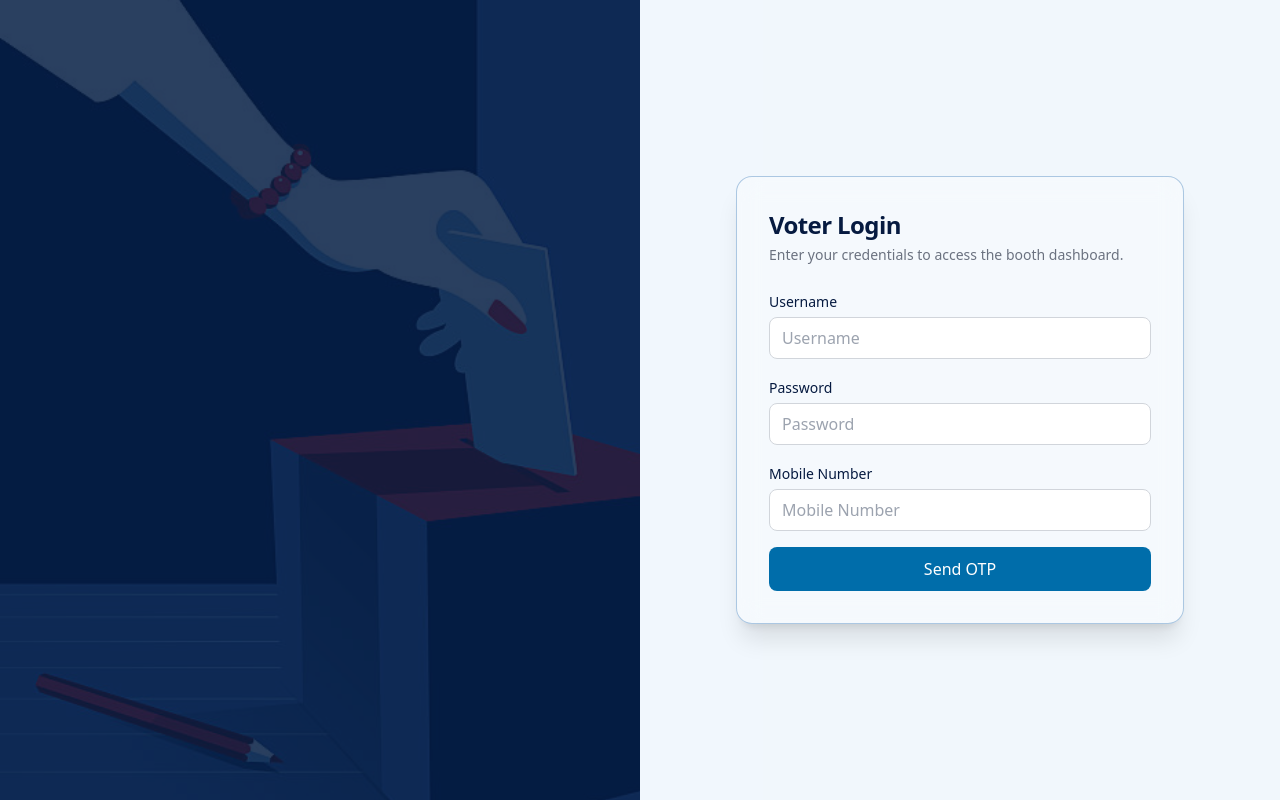
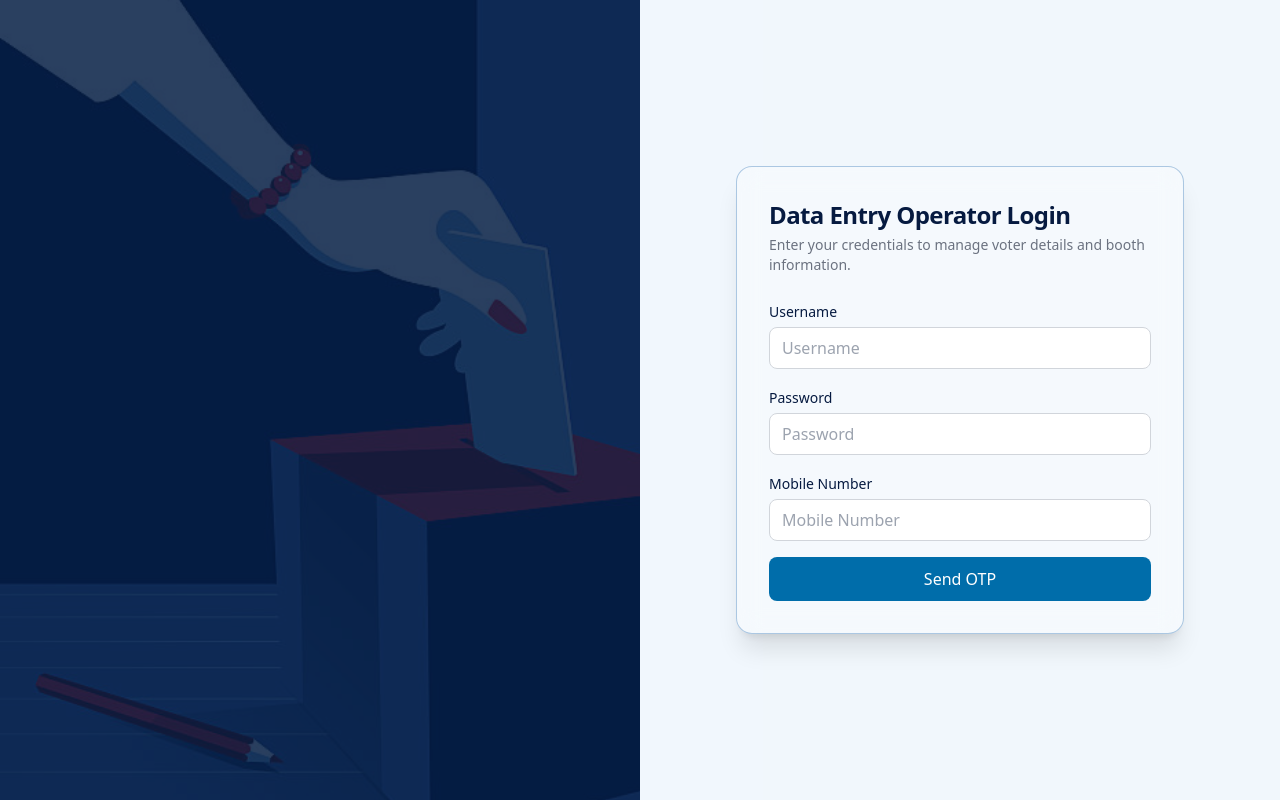
Before and after one commit to meghabchandran/2023-2027_BATCH_CSD334_04_VOTER_VERIFICATION_SYSTEM, a React (Vite) app in the folder my-react-app/: page /login-data-entry in a window 1280 px wide. Built offline with nearby package versions, Linux system fonts and the light colour scheme.

Commit message:
login changes

```diff
--- a/my-react-app/src/pages/DataEntryLogin.jsx
+++ b/my-react-app/src/pages/DataEntryLogin.jsx
@@ -37,7 +37,7 @@ function Login() {
 
       if (res.ok) {
         localStorage.setItem("role", data.role);
-        navigate("/data-entry-dashboard"); // Redirect to data entry dashboard
+        navigate("/add-details"); // Redirect to data entry dashboard
       } else {
         setError(data.detail || "Invalid OTP or login failed");
         setSuccessMsg("");
@@ -96,10 +96,10 @@ function Login() {
         {/* Foreground content */}
         <div className="relative z-10 max-w-sm text-left px-12 animate-slideUp">
           <h1 className="text-4xl font-bold tracking-tight text-white">
-            Empowering Democracy, One Vote at a Time
+            Managing the Democratic Process
           </h1>
           <p className="mt-4 text-[#B9D6F2] text-base italic">
-            Your voice matters. Your vote counts.
+            Streamlining secure voter verification.
           </p>
         </div>
       </div>
@@ -108,11 +108,12 @@ function Login() {
         {/* Login form will go here */}
         <div className="w-full max-w-md bg-white/30 backdrop-blur-md border border-[#0353A4]/30 p-8 rounded-2xl shadow-xl animate-fadeIn">
           <h2 className="text-2xl font-semibold tracking-tight text-[#061A40]">
-            Voter Login
+            Data Entry Operator Login
           </h2>
 
           <p className="text-sm text-gray-500 mt-1">
-            Enter your credentials to access the booth dashboard.
+            Enter your credentials to manage voter details and booth
+            information.
           </p>
 
           <div className="space-y-4 mt-6">
--- a/my-react-app/src/pages/Login.jsx
+++ b/my-react-app/src/pages/Login.jsx
@@ -40,10 +40,10 @@ function Login() {
         {/* Foreground content */}
         <div className="relative z-10 max-w-sm text-left px-12 animate-slideUp">
           <h1 className="text-4xl font-bold tracking-tight text-white">
-            Empowering Democracy, One Vote at a Time
+            Managing the Democratic Process
           </h1>
           <p className="mt-4 text-[#B9D6F2] text-base italic">
-            Your voice matters. Your vote counts.
+            Streamlining secure voter verification.
           </p>
         </div>
       </div>
@@ -52,7 +52,7 @@ function Login() {
         {/* Login form will go here */}
         <div className="w-full max-w-md bg-white/30 backdrop-blur-md border border-[#0353A4]/30 p-8 rounded-2xl shadow-xl animate-fadeIn">
           <h2 className="text-2xl font-semibold tracking-tight text-[#061A40]">
-            Voter Login
+            Booth Officer Login
           </h2>
 
           <p className="text-sm text-gray-500 mt-1">
```
